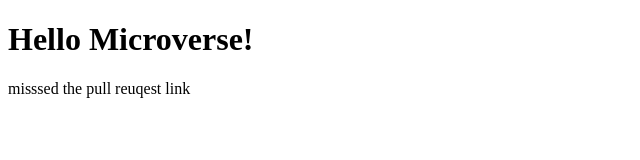
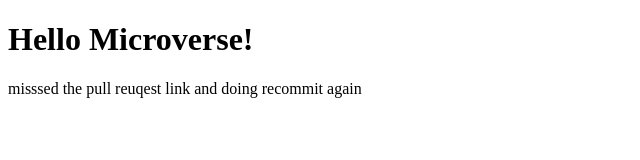
Before and after one commit to AhmedMohsen600/Hello-Microverse, a website: page index.html in a window 1280 px wide. Shown: the whole page, without its empty margins (0-640 px from the left). Drawn offline with Linux system fonts and the light colour scheme.

Commit message:
missed the pull reuest link and doing recommit again

```diff
--- a/index.html
+++ b/index.html
@@ -9,6 +9,6 @@
 </head>
 <body>
      <h1 class="title">Hello Microverse!</h1>
-     <div>misssed the pull reuqest link</div>
+     <div>misssed the pull reuqest link and doing recommit again</div>
 </body>
 </html>
```
